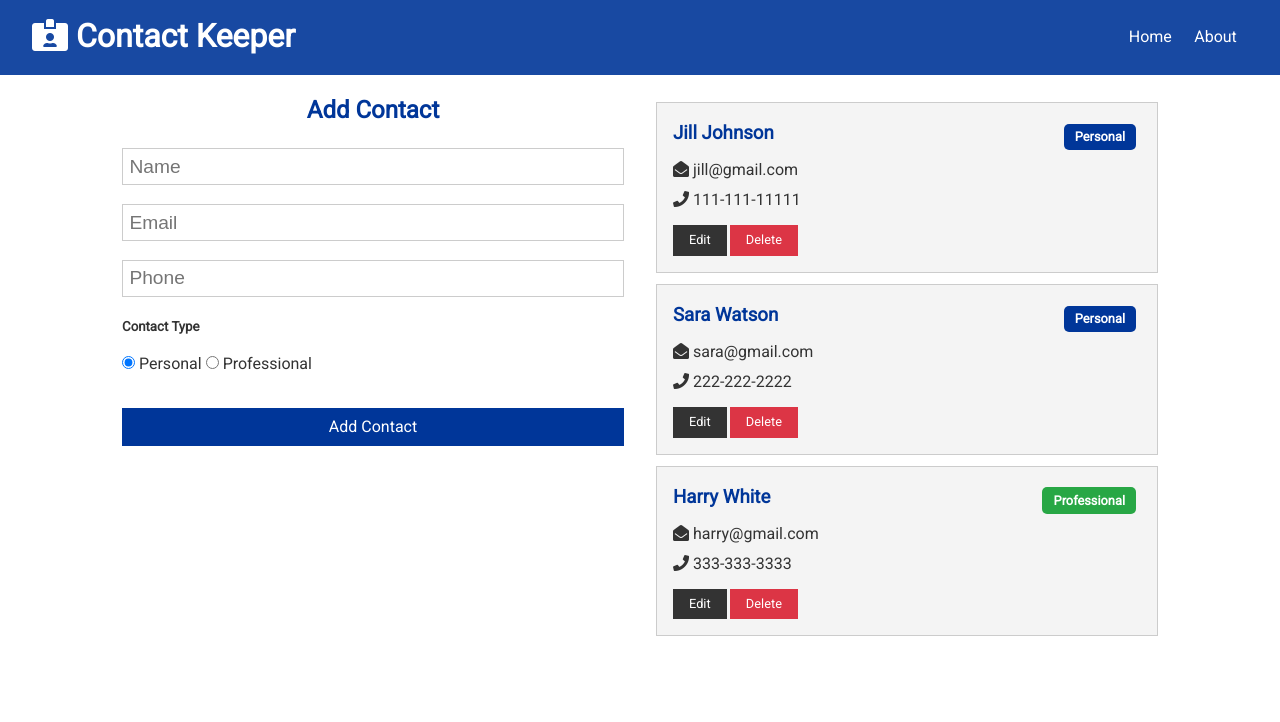
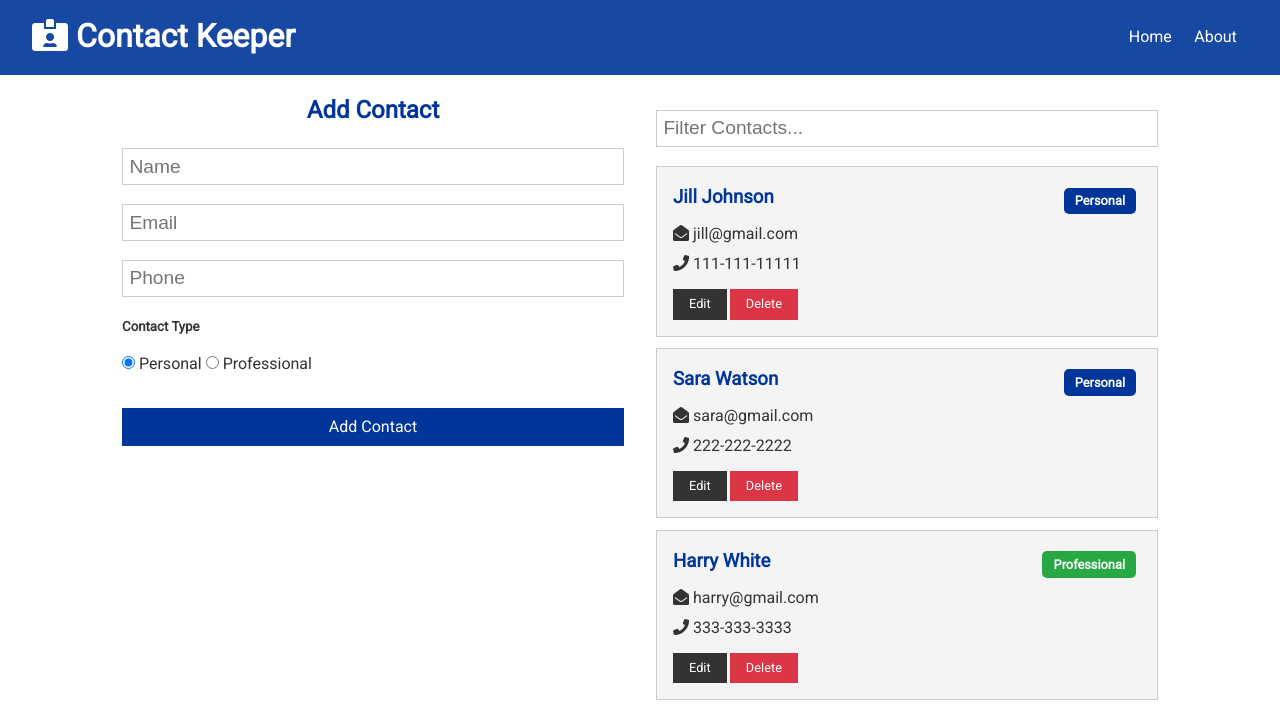
Before and after one commit to Navneet-Singh-123/contact-keeper, a React (Create React App) app in the folder client/: page / in a window 1280 px wide. Shown: the top 722 px of the page. Built offline with nearby package versions, Linux system fonts and the light colour scheme.

Commit message:
Contact page UI completed with animations

```diff
--- /dev/null
+++ b/client/src/components/contacts/ContactFilter.js
@@ -0,0 +1,36 @@
+import React, { useContext, useRef, useEffect } from "react";
+import ContactContext from "../../context/contact/contactContext";
+
+const ContactFilter = () => {
+  const contactContext = useContext(ContactContext);
+  const text = useRef("");
+
+  const { filterContacts, clearFilter, filtered } = contactContext;
+
+  useEffect(() => {
+    if (filtered === null) {
+      text.current.value = "";
+    }
+  });
+
+  const onChange = (e) => {
+    if (text.current.value !== "") {
+      filterContacts(e.target.value);
+    } else {
+      clearFilter();
+    }
+  };
+
+  return (
+    <form>
+      <input
+        ref={text}
+        type="text"
+        placeholder="Filter Contacts..."
+        onChange={onChange}
+      />
+    </form>
+  );
+};
+
+export default ContactFilter;
--- a/client/src/components/contacts/Contacts.js
+++ b/client/src/components/contacts/Contacts.js
@@ -1,4 +1,5 @@
 import React, { Fragment, useContext } from "react";
+import { CSSTransition, TransitionGroup } from "react-transition-group";
 import ContactContext from "../../context/contact/contactContext";
 import ContactItem from "./ContactItem";
 
@@ -7,13 +8,27 @@
   // key is passed because each of them has to be unique
   const contactContext = useContext(ContactContext);
 
-  const { contacts } = contactContext;
+  const { contacts, filtered } = contactContext;
+
+  if (contacts.length === 0) {
+    return <h4>Please add a contact</h4>;
+  }
 
   return (
     <Fragment>
-      {contacts.map((contact) => (
-        <ContactItem key={contact.id} contact={contact} />
-      ))}
+      <TransitionGroup>
+        {filtered !== null
+          ? filtered.map((contact) => (
+              <CSSTransition key={contact.id} timeout={500} classNames="item">
+                <ContactItem contact={contact} />
+              </CSSTransition>
+            ))
+          : contacts.map((contact) => (
+              <CSSTransition key={contact.id} timeout={500} classNames="item">
+                <ContactItem contact={contact} />
+              </CSSTransition>
+            ))}
+      </TransitionGroup>
     </Fragment>
   );
 };
--- a/client/src/components/pages/Home.js
+++ b/client/src/components/pages/Home.js
@@ -1,6 +1,7 @@
 import React from "react";
 import Contacts from "../contacts/Contacts";
 import ContactForm from "../contacts/ContactForm";
+import ContactFilter from "../contacts/ContactFilter";
 
 const Home = () => {
   return (
@@ -9,6 +10,7 @@
         <ContactForm />
       </div>
       <div>
+        <ContactFilter />
         <Contacts />
       </div>
     </div>
--- a/client/src/context/contact/ContactState.js
+++ b/client/src/context/contact/ContactState.js
@@ -39,6 +39,7 @@
       },
     ],
     current: null,
+    filtered: null,
   };
 
   // State allowing us to access annything in our state
@@ -72,8 +73,14 @@
   };
 
   // Filter contacts
+  const filterContacts = (text) => {
+    dispatch({ type: FILTER_CONTACTS, payload: text });
+  };
 
   // Clear Filter
+  const clearFilter = () => {
+    dispatch({ type: CLEAR_FILTER });
+  };
 
   // returning Provider so that we can wrap our entire application with this context
   // Value contains anything that we want to access from within other components including state and actions
@@ -82,11 +89,14 @@
       value={{
         contacts: state.contacts,
         current: state.current,
+        filtered: state.filtered,
         addContact,
         deleteContact,
         setCurrent,
         clearCurrent,
         updateContact,
+        filterContacts,
+        clearFilter,
       }}
     >
       {props.children}
--- a/client/src/context/contact/contactReducer.js
+++ b/client/src/context/contact/contactReducer.js
@@ -21,7 +21,7 @@
       return {
         ...state,
         contacts: state.contacts.filter(
-          (contact) => contact.id != action.payload
+          (contact) => contact.id !== action.payload
         ),
       };
 
@@ -45,6 +45,21 @@
         current: null,
       };
 
+    case FILTER_CONTACTS:
+      return {
+        ...state,
+        filtered: state.contacts.filter((contact) => {
+          const regex = new RegExp(`${action.payload}`, "gi");
+          return contact.name.match(regex) || contact.email.match(regex);
+        }),
+      };
+
+    case CLEAR_FILTER:
+      return {
+        ...state,
+        filtered: null,
+      };
+
     default:
       return state;
   }
--- a/client/src/index.js
+++ b/client/src/index.js
@@ -2,9 +2,4 @@
 import ReactDOM from "react-dom";
 import App from "./App";
 
-ReactDOM.render(
-  <React.StrictMode>
-    <App />
-  </React.StrictMode>,
-  document.getElementById("root")
-);
+ReactDOM.render(<App />, document.getElementById("root"));
```
Also changed, not shown: client/src/App.css (+7 -7 lines).
